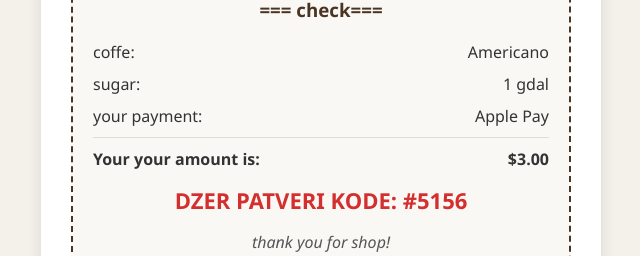
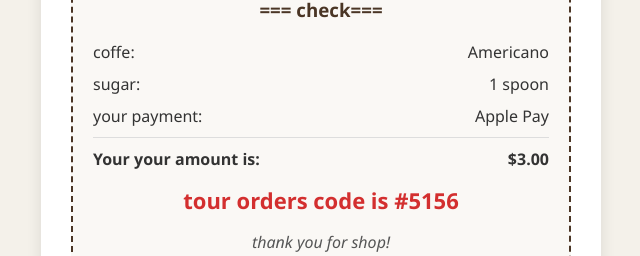
Before and after one commit to ALEnn0/coffe-shop, a plain HTML site: page index.html in a window 1280 px wide. Both pictures are taken after a click on the button "save the order". Shown: the part 585-841 px from the top of the page, without its empty margins (319-959 px from the left). Drawn offline with Linux system fonts and the light colour scheme.

Commit message:
Update index.html

```diff
--- a/index.html
+++ b/index.html
@@ -210,10 +210,10 @@
 
         // Լրացնում ենք չեկի տվյալները
         document.getElementById('r-coffee').innerText = coffeeName;
-        document.getElementById('r-sugar').innerText = sugar + " gdal";
+        document.getElementById('r-sugar').innerText = sugar + " spoon";
         document.getElementById('r-payment').innerText = currentPayment;
         document.getElementById('r-price').innerText = "$" + coffeePrice;
-        document.getElementById('r-code').innerText = "DZER PATVERI KODE: #" + orderCode;
+        document.getElementById('r-code').innerText = "tour orders code is #" + orderCode;
 
         // Ցույց ենք տալիս չեկը էկրանին
         document.getElementById('receipt').style.display = 'block';
```
